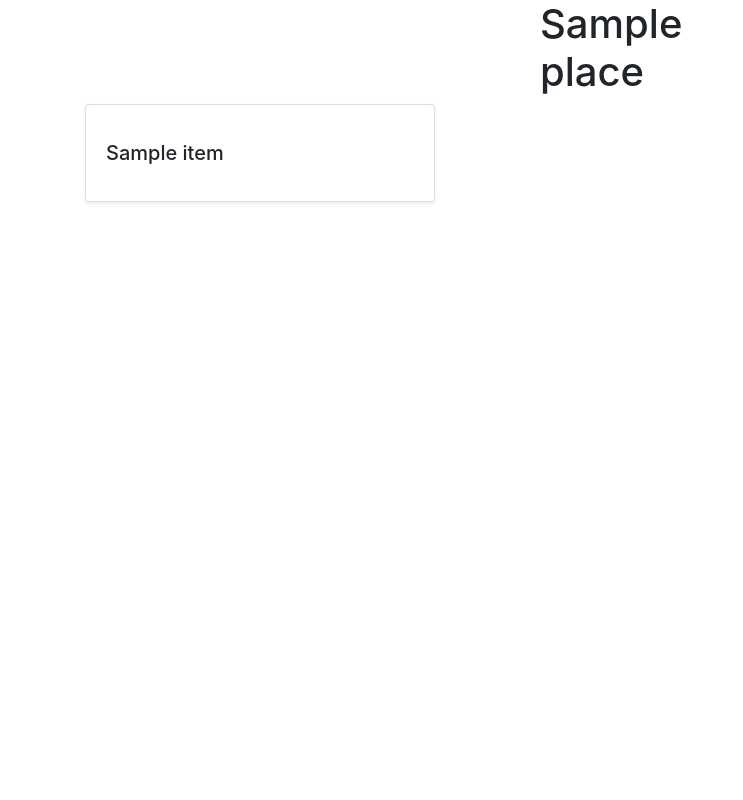
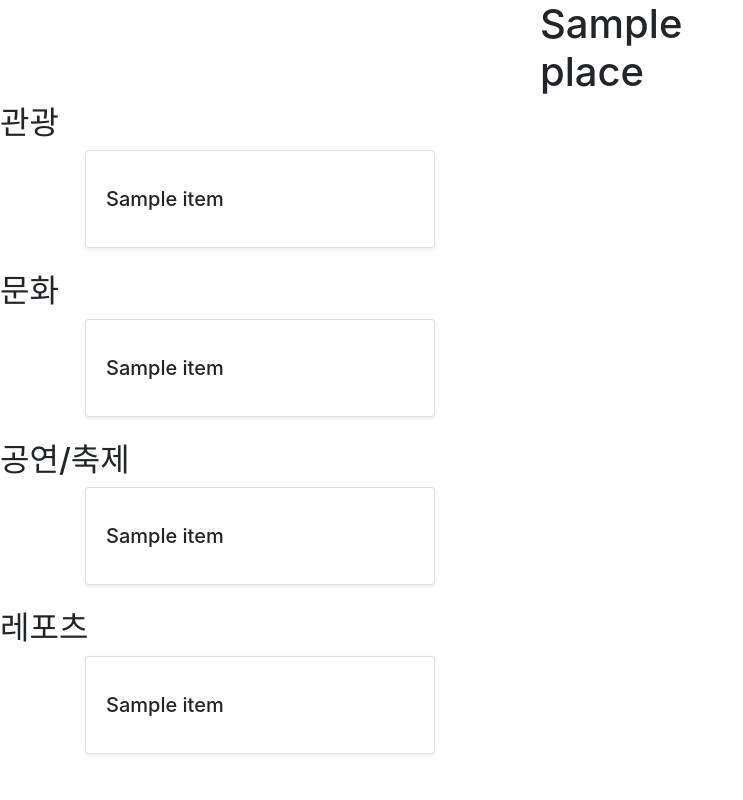
Before and after one commit to random-place/random-place, a Django app: page /random/ in a window 1280 px wide. Shown: the whole page, without its empty margins (0-743 px from the left). Run offline with Django 3.2, Linux system fonts and the light colour scheme; tables that the repository leaves empty hold one stand-in row (values such as "Sample post"); a database or web service that is not in the repository returns one stand-in record (values such as "Sample title"); data that the repository does not hold is empty; some libraries are stand-ins or nearby versions.

Commit message:
item의 세분화

```diff
--- a/rand_place_app/templates/random.html
+++ b/rand_place_app/templates/random.html
@@ -11,9 +11,85 @@
 
 <body>
     <h1 class="mx-auto" style="width: 200px;">{{place.name}}</h1>
+    <h2>관광</h2>
     <div class="container">
         <div class="row">
-            {% for item in items %}
+            {% for item in item1 %}
+            <div class="col-md-4">
+                <div class="card mb-4 shadow-sm">
+                    {% if 'firstimage' in item%}
+                    <img class="bd-placeholder-img card-img-top" width="100%" height="225" src="{{item.firstimage}}"
+                        preserveAspectRatio="xMidYMid slice" focusable="false" role="img"
+                        aria-label="Placeholder: Thumbnail">
+                    <title>Placeholder</title>
+                    <rect width="100%" height="100%" fill="#55595c"></rect>
+                    </svg>
+                    {% endif %}
+                    <div class="card-body">
+                        <p class="card-text">
+                        <h5>{{item.title}}</h5>
+                        </p>
+                    </div>
+                </div>
+            </div>
+
+            {%endfor%}
+        </div>
+    </div>
+    <h2>문화</h2>
+    <div class="container">
+        <div class="row">
+            {% for item in item2 %}
+            <div class="col-md-4">
+                <div class="card mb-4 shadow-sm">
+                    {% if 'firstimage' in item%}
+                    <img class="bd-placeholder-img card-img-top" width="100%" height="225" src="{{item.firstimage}}"
+                        preserveAspectRatio="xMidYMid slice" focusable="false" role="img"
+                        aria-label="Placeholder: Thumbnail">
+                    <title>Placeholder</title>
+                    <rect width="100%" height="100%" fill="#55595c"></rect>
+                    </svg>
+                    {% endif %}
+                    <div class="card-body">
+                        <p class="card-text">
+                        <h5>{{item.title}}</h5>
+                        </p>
+                    </div>
+                </div>
+            </div>
+
+            {%endfor%}
+        </div>
+    </div>
+    <h2>공연/축제</h2>
+    <div class="container">
+        <div class="row">
+            {% for item in item3 %}
+            <div class="col-md-4">
+                <div class="card mb-4 shadow-sm">
+                    {% if 'firstimage' in item%}
+                    <img class="bd-placeholder-img card-img-top" width="100%" height="225" src="{{item.firstimage}}"
+                        preserveAspectRatio="xMidYMid slice" focusable="false" role="img"
+                        aria-label="Placeholder: Thumbnail">
+                    <title>Placeholder</title>
+                    <rect width="100%" height="100%" fill="#55595c"></rect>
+                    </svg>
+                    {% endif %}
+                    <div class="card-body">
+                        <p class="card-text">
+                        <h5>{{item.title}}</h5>
+                        </p>
+                    </div>
+                </div>
+            </div>
+
+            {%endfor%}
+        </div>
+    </div>
+    <h2>레포츠</h2>
+    <div class="container">
+        <div class="row">
+            {% for item in item4 %}
             <div class="col-md-4">
                 <div class="card mb-4 shadow-sm">
                     {% if 'firstimage' in item%}
--- a/rand_place_app/views.py
+++ b/rand_place_app/views.py
@@ -28,18 +28,25 @@ def random(request):
     # print("현재 장소 :", pname, areaCode, sigunguCode)
     if sigunguCode == 0:
         sigunguCode = ""
-    payload = {'ServiceKey': api_key_decode, 'numOfRows': 12, 'pageNo': 1,
-               'MobileOS': 'ETC', 'MobileApp': 'AppTest', 'areaCode': areaCode, 'sigunguCode': sigunguCode, 'cat1': 'A02', 'listYN': 'Y', '_type': 'json', 'arrange': 'P', 'overviewYN': 'Y'}
+    contentIdList = [12, 14, 15, 28]
+    items = []
+    # contentTypeId : 12 (관광) , 14( 문화) , 15 (공연,축제), 28 (레포츠),
+    for i, contentId in enumerate(contentIdList):
+        payload = {'ServiceKey': api_key_decode, 'numOfRows': 9, 'pageNo': 1, 'contentTypeId': contentId,
+                   'MobileOS': 'ETC', 'MobileApp': 'AppTest', 'areaCode': areaCode, 'sigunguCode': sigunguCode, 'listYN': 'Y', '_type': 'json', 'arrange': 'P', 'overviewYN': 'Y'}
+        r = requests.get(
+            'http://api.visitkorea.or.kr/openapi/service/rest/KorService/areaBasedList', params=payload)
+        data = r.json()
+        items.append(data['response']['body']['items']['item'])
 
-    r = requests.get(
-        'http://api.visitkorea.or.kr/openapi/service/rest/KorService/areaBasedList', params=payload)
+    # payload = {'ServiceKey': api_key_decode, 'numOfRows': 10, 'pageNo': 1, 'contentTypeId': 28,
+    #            'MobileOS': 'ETC', 'MobileApp': 'AppTest', 'areaCode': areaCode, 'sigunguCode': sigunguCode, 'listYN': 'Y', '_type': 'json', 'arrange': 'P', 'overviewYN': 'Y'}
 
-    data = r.json()
-    # print(data)
-    items = data['response']['body']['items']['item']
-    print(items[1])
-    for item in items:
-        print(item['title'])
-        print(item)
+    # data = r.json()
+    # items = data['response']['body']['items']['item']
+    # print(items[1])
+    # for item in items:
+    #     print(item['title'])
+    #     print(item)
 
-    return render(request, 'random.html', {'items': items, 'place': place})
+    return render(request, 'random.html', {'item1': items[0], 'item2': items[1], 'item3': items[2], 'item4': items[3], 'place': place})
```
